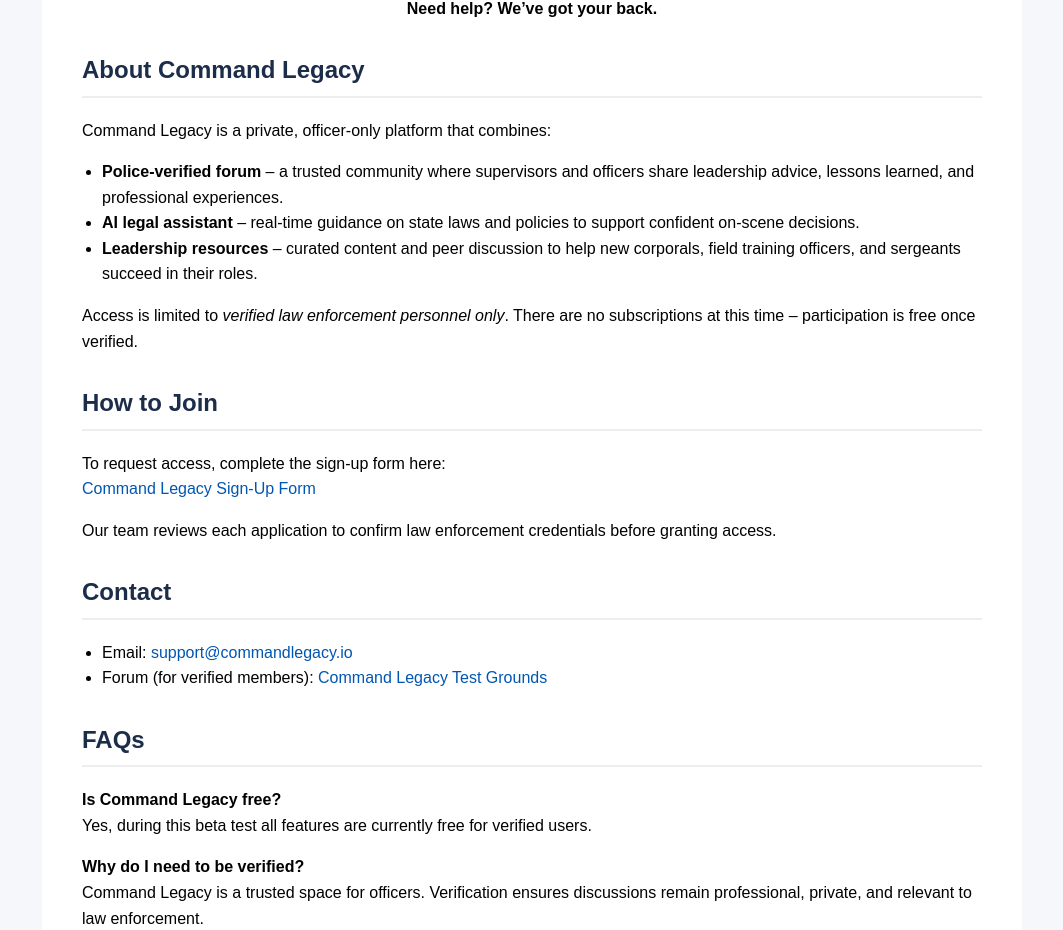
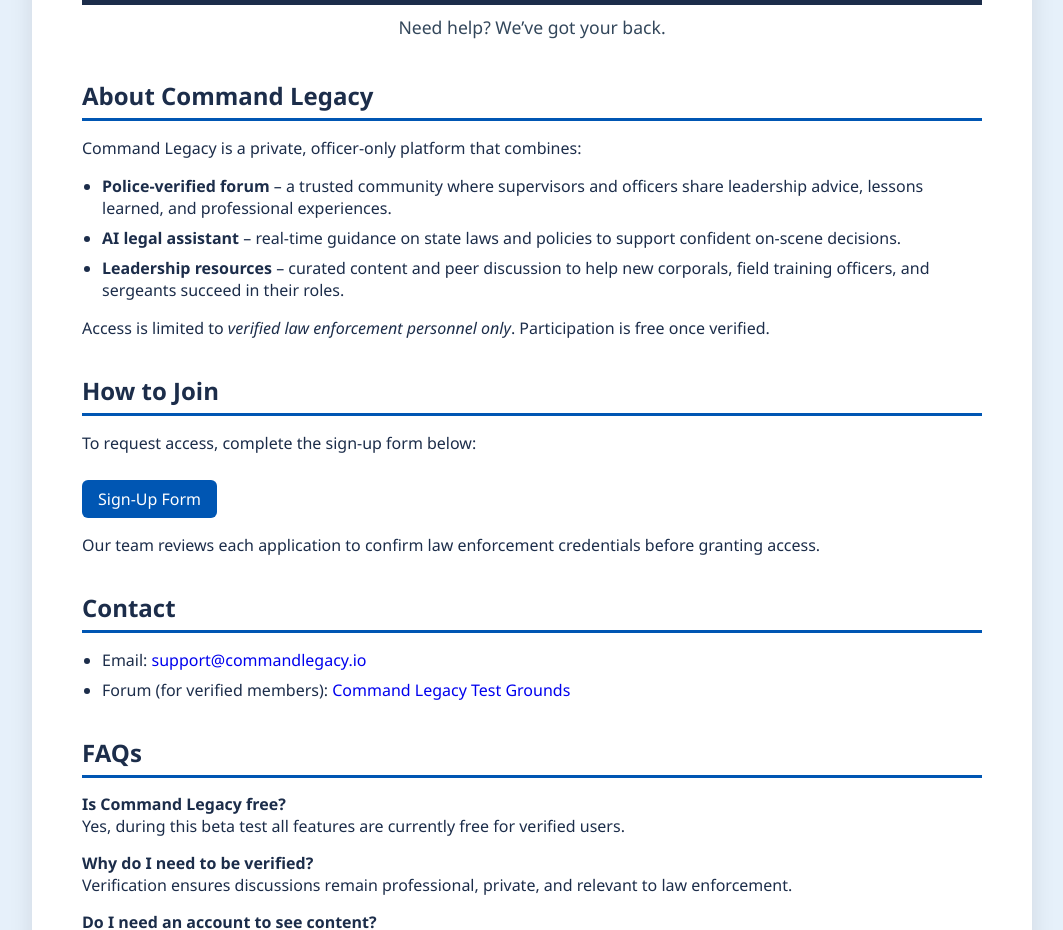
Before and after one commit to JAG410/cl-legal, a plain HTML site: page support.html in a window 1280 px wide. Shown: the part 163-1093 px from the top of the page, without its empty margins (108-1171 px from the left). Drawn offline with Linux system fonts and the light colour scheme.

Commit message:
Update styling and structure of support page

```diff
--- a/support.html
+++ b/support.html
@@ -4,64 +4,110 @@
   <meta charset="UTF-8">
   <meta name="viewport" content="width=device-width, initial-scale=1.0">
   <title>Command Legacy Support</title>
-
   <style>
+    /* ---- Global ---- */
     body {
-      font-family: Arial, sans-serif;
-      background-color: #f5f7fa;
-      line-height: 1.6;
+      font-family: 'Segoe UI', Tahoma, Geneva, Verdana, sans-serif;
+      background-color: #e6f0fa;
       margin: 0;
       padding: 0;
+      color: #1c2d4a;
     }
 
+    a { text-decoration: none; transition: 0.3s; }
+    a:hover { opacity: 0.8; }
+
+    /* ---- Container ---- */
     .container {
       max-width: 900px;
       margin: 40px auto;
-      background: #ffffff;
-      padding: 30px 40px;
-      border-radius: 8px;
+      background-color: #ffffff;
+      padding: 40px 50px;
+      border-radius: 12px;
+      box-shadow: 0 10px 25px rgba(0,0,0,0.1);
     }
 
-    h1 {
-      color: #1c2d4a;
+    /* ---- Header ---- */
+    header {
       text-align: center;
-      margin-bottom: 10px;
+      margin-bottom: 40px;
     }
 
-    .subtitle {
-      text-align: center;
-      font-weight: bold;
-      margin-bottom: 30px;
+    header h1 {
+      background-color: #1c2d4a;
+      color: #ffffff;
+      padding: 20px;
+      border-radius: 12px 12px 0 0;
+      margin: 0;
+      font-size: 2.2rem;
     }
 
-    h2 {
-      margin-top: 30px;
-      color: #1c2d4a;
-      border-bottom: 2px solid #eee;
+    header .subtitle {
+      font-size: 1.1rem;
+      margin-top: 10px;
+      color: #33475b;
+    }
+
+    /* ---- Section ---- */
+    section {
+      margin-bottom: 35px;
+    }
+
+    section h2 {
+      font-size: 1.5rem;
+      border-bottom: 3px solid #0056b3;
       padding-bottom: 6px;
+      margin-bottom: 15px;
     }
 
     ul {
       padding-left: 20px;
     }
 
-    a {
-      color: #0056b3;
-      text-decoration: none;
+    li {
+      margin-bottom: 8px;
     }
 
-    a:hover {
-      text-decoration: underline;
+    /* ---- Links / Buttons ---- */
+    .button-link {
+      display: inline-block;
+      background-color: #0056b3;
+      color: white;
+      padding: 8px 16px;
+      border-radius: 6px;
+      margin-top: 10px;
     }
+
+    .button-link:hover {
+      background-color: #003f7f;
+    }
+
+    /* ---- Footer ---- */
+    footer {
+      text-align: center;
+      margin-top: 50px;
+      color: #777777;
+      font-size: 0.9rem;
+    }
+
+    /* ---- FAQ Styling ---- */
+    .faq p {
+      margin: 8px 0 15px 0;
+    }
+
   </style>
 </head>
-
 <body>
   <div class="container">
 
+    <!-- Header -->
+    <header>
       <h1>Command Legacy Support</h1>
       <p class="subtitle">Need help? We’ve got your back.</p>
+    </header>
 
+    <!-- About -->
+    <section>
       <h2>About Command Legacy</h2>
       <p>Command Legacy is a private, officer-only platform that combines:</p>
       <ul>
@@ -69,41 +115,55 @@
         <li><strong>AI legal assistant</strong> – real-time guidance on state laws and policies to support confident on-scene decisions.</li>
         <li><strong>Leadership resources</strong> – curated content and peer discussion to help new corporals, field training officers, and sergeants succeed in their roles.</li>
       </ul>
-    <p>Access is limited to <em>verified law enforcement personnel only</em>. There are no subscriptions at this time – participation is free once verified.</p>
+      <p>Access is limited to <em>verified law enforcement personnel only</em>. Participation is free once verified.</p>
+    </section>
 
+    <!-- How to Join -->
+    <section>
       <h2>How to Join</h2>
-    <p>
-      To request access, complete the sign-up form here:<br>
-      <a href="https://docs.google.com/forms/d/1pz5TK5OCosJt6Kwlxpt1L81rTCLpbDvOX1JRRjuaSsE/edit" target="_blank">
-        Command Legacy Sign-Up Form
-      </a>
-    </p>
+      <p>To request access, complete the sign-up form below:</p>
+      <a href="https://docs.google.com/forms/d/1pz5TK5OCosJt6Kwlxpt1L81rTCLpbDvOX1JRRjuaSsE/edit" class="button-link" target="_blank">Sign-Up Form</a>
       <p>Our team reviews each application to confirm law enforcement credentials before granting access.</p>
+    </section>
 
+    <!-- Contact -->
+    <section>
       <h2>Contact</h2>
       <ul>
         <li>Email: <a href="mailto:support@commandlegacy.io">support@commandlegacy.io</a></li>
-      <li>Forum (for verified members): <a href="https://forum.commandlegacy.us">Command Legacy Test Grounds</a></li>
+        <li>Forum (for verified members): <a href="https://forum.commandlegacy.us" target="_blank">Command Legacy Test Grounds</a></li>
       </ul>
+    </section>
 
+    <!-- FAQ -->
+    <section class="faq">
       <h2>FAQs</h2>
       <p><strong>Is Command Legacy free?</strong><br>
         Yes, during this beta test all features are currently free for verified users.
       </p>
 
       <p><strong>Why do I need to be verified?</strong><br>
-      Command Legacy is a trusted space for officers. Verification ensures discussions remain professional, private, and relevant to law enforcement.
+        Verification ensures discussions remain professional, private, and relevant to law enforcement.
       </p>
 
       <p><strong>Do I need an account to see content?</strong><br>
-      Yes. Content is available only to verified members. Non-members can review this page for information about what the platform offers before signing up.
+        Yes. Content is available only to verified members. Non-members can review this page to learn about the platform before signing up.
       </p>
+    </section>
 
+    <!-- Policies -->
+    <section>
       <h2>Policies</h2>
       <ul>
         <li><a href="https://tos.commandlegacy.io/">Terms of Service</a></li>
         <li><a href="https://tos.commandlegacy.io/privacy.html">Privacy Policy</a></li>
       </ul>
+    </section>
+
+    <!-- Footer -->
+    <footer>
+      © Command Legacy
+    </footer>
 
   </div>
 </body>
```
Lines whose indentation alone changed are shown as unchanged.
